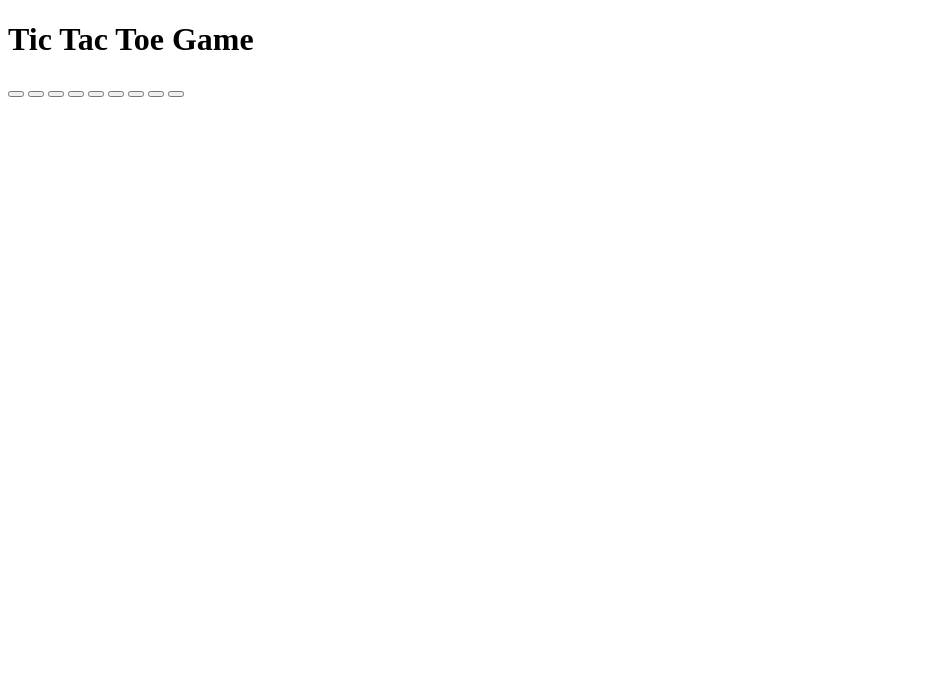
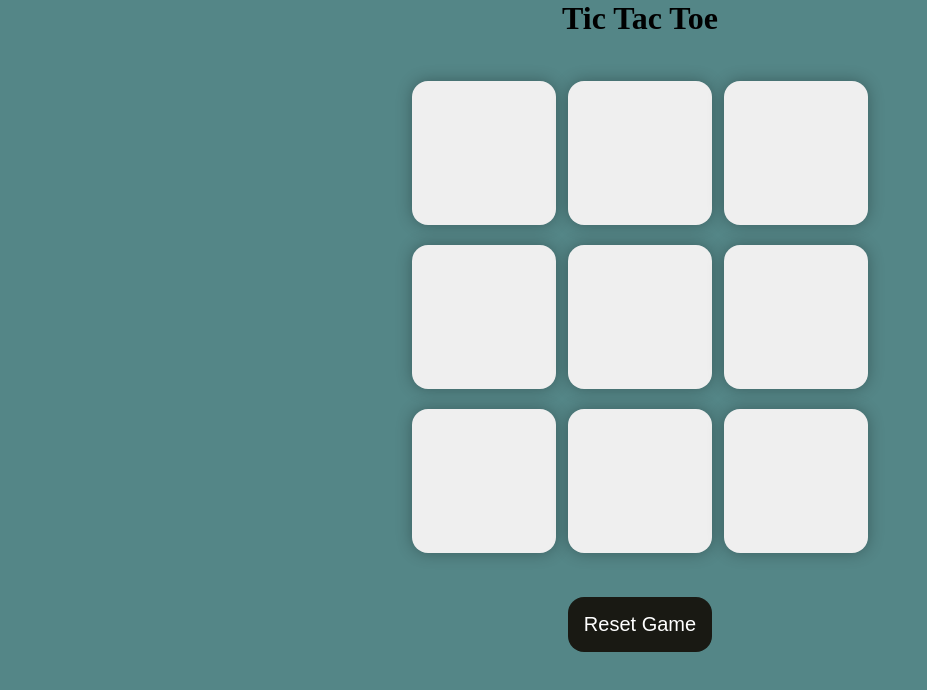
Before and after one commit to Aniket-bit7/Tic_Tac_toe, a plain HTML site: page index.html in a window 1280 px wide. Shown: the whole page, without its empty margins (0-927 px from the left). Drawn offline with Linux system fonts and the light colour scheme.

Commit message:
accessing elements

```diff
--- a/app.js
+++ b/app.js
@@ -11,3 +11,7 @@ winning patterns =  0, 1, 2
 total 8 winning patterns
 
 */
+
+// accessing all boxes :
+
+let boxes = document.querySelectorAll(".box");
--- a/index.html
+++ b/index.html
@@ -8,7 +8,8 @@
   </head>
   <body>
     <main>
-      <h1>Tic Tac Toe Game</h1>
+      <h1>Tic Tac Toe</h1>
+      <div class="container">
         <div class="game">
           <button class="box"></button>
           <button class="box"></button>
@@ -20,6 +21,8 @@
           <button class="box"></button>
           <button class="box"></button>
         </div>
+      </div>
+      <button id="reset-btn">Reset Game</button>
     </main>
     <script src="app.js"></script>
   </body>
--- a/style.css
+++ b/style.css
@@ -0,0 +1,45 @@
+* {
+  margin: 0;
+  padding: 0;
+}
+
+body {
+  background-color: #548687;
+  text-align: center;
+}
+
+.container {
+  height: 70vh;
+  display: flex;
+  justify-content: center;
+  align-items: center;
+}
+
+.game {
+  height: 60vmin;
+  width: 60vmin;
+  display: flex;
+  flex-wrap: wrap;
+  justify-content: center;
+  align-items: center;
+  gap: 1.5vmin;
+}
+
+.box {
+  height: 18vmin;
+  width: 18vmin;
+  border-radius: 1rem;
+  border: none;
+  box-shadow: 0 0 1rem rgba(0, 0, 0, 0.3);
+  font-size: 8vmin;
+  color: #b0413e;
+}
+
+#reset-btn {
+  padding: 1rem;
+  font-size: 1.25rem;
+  background-color: #191913;
+  color: white;
+  border-radius: 1rem;
+  border: none;
+}
```
Lines whose indentation alone changed are shown as unchanged.
